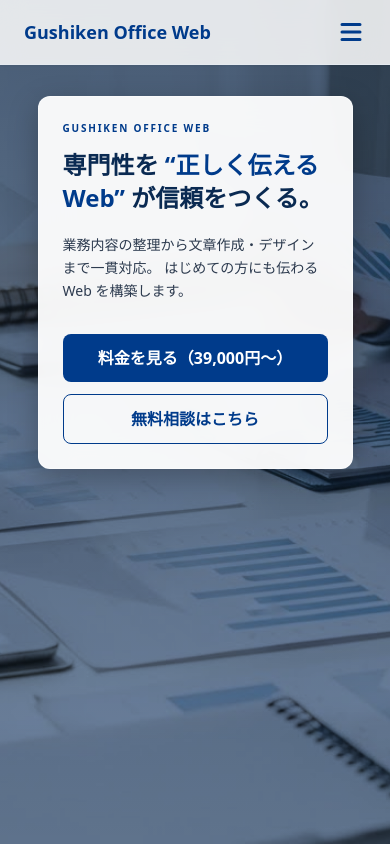
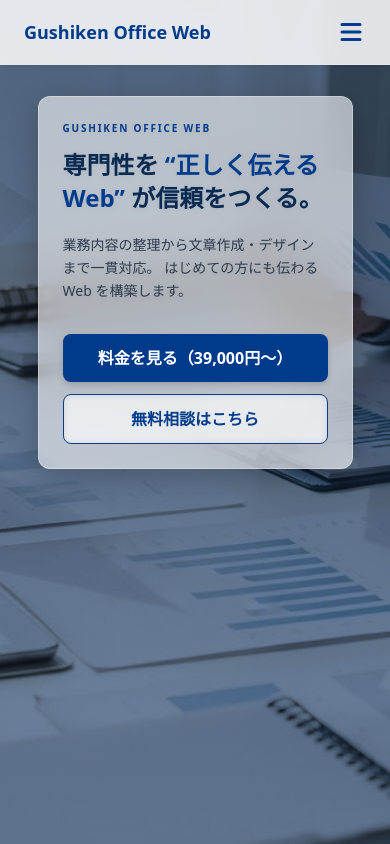
Before and after one commit to gushiyuu123-glitch/gushiken-office-web, a React (Vite) app: page / in a window 390 px wide. Shown: the top 844 px of the page. Built offline with nearby package versions, Linux system fonts and the light colour scheme.

Commit message:
test: auto deploy check

```diff
--- a/src/components/HeroSP.jsx
+++ b/src/components/HeroSP.jsx
@@ -3,8 +3,9 @@ import heroImg from "../assets/hero-office.png";
 
 export default function HeroSP() {
   return (
-    <section className="relative w-full h-[100dvh] overflow-hidden z-0 block md:hidden"
-    >
+    <section className="relative w-full h-[100dvh] overflow-hidden z-0 block md:hidden">
+
+      {/* 背景画像 */}
       <motion.img
         src={heroImg}
         alt="Corporate Office"
@@ -12,47 +13,70 @@ export default function HeroSP() {
         animate={{ scale: 1, opacity: 1 }}
         transition={{ duration: 1.2 }}
         className="absolute inset-0 w-full h-full object-cover object-center"
-        style={{ transform: "translateZ(0)" }}  // ← iOSの縮み対策
+        style={{ transform: "translateZ(0)" }} // iOS対策
       />
 
+      {/* 青オーバーレイ（背景の情報量を抑える） */}
       <div className="absolute inset-0 bg-[#032b61]/55 mix-blend-multiply" />
-      <div className="absolute inset-0 bg-gradient-to-b from-[#0a1c33]/40 to-transparent" />
 
+      {/* 下グラデーション */}
+      <div className="absolute inset-0 bg-gradient-to-b from-[#0a1c33]/35 to-transparent" />
+
+      {/* ====== 中央カード ====== */}
       <div className="relative z-10 px-5 pt-24">
         <div
-          className="bg-white/95 backdrop-blur-lg border border-white/40
-                     rounded-xl shadow-[0_10px_30px_rgba(0,0,0,0.25)]
-                     p-6 max-w-[90%] mx-auto"
+          className="
+            relative
+            bg-white/55 backdrop-blur-xl
+            border border-white/40
+            rounded-xl
+            shadow-[0_10px_30px_rgba(0,0,0,0.22)]
+            p-6 max-w-[90%] mx-auto
+          "
         >
-          <p className="text-[#003b8b] font-bold tracking-[0.18em] text-[10px] mb-3">
+
+          {/* 内側透明ホワイトレイヤー（視認性アップ） */}
+          <div className="absolute inset-0 bg-white/10 rounded-xl pointer-events-none" />
+
+          {/* ===== 内容 ===== */}
+          <div className="relative z-10">
+
+            <p className="text-[#003b8b] font-bold tracking-[0.18em] text-[10px] mb-3 drop-shadow-[0_1px_2px_rgba(0,0,0,0.05)]">
               GUSHIKEN OFFICE WEB
             </p>
 
-          <h1 className="text-2xl font-bold text-[#0a2a52] leading-snug mb-5">
+            <h1 className="text-2xl font-bold text-[#0a2a52] leading-snug mb-5 drop-shadow-[0_1px_3px_rgba(0,0,0,0.06)]">
               専門性を
               <span className="text-[#003b8b]"> “正しく伝える Web” </span>
               が信頼をつくる。
             </h1>
 
-          <p className="text-sm text-[#2d3b4f] leading-relaxed mb-8">
+            <p className="text-sm text-[#2d3b4f] leading-relaxed mb-8 drop-shadow-[0_1px_2px_rgba(0,0,0,0.05)]">
               業務内容の整理から文章作成・デザインまで一貫対応。
               はじめての方にも伝わる Web を構築します。
             </p>
 
             <div className="flex flex-col gap-3">
+
               <a
                 href="#plans"
-              className="bg-[#003b8b] text-white py-3 rounded-lg text-base font-semibold text-center"
+                className="bg-[#003b8b] text-white py-3 rounded-lg text-base font-semibold text-center shadow-[0_3px_6px_rgba(0,0,0,0.15)]"
               >
                 料金を見る（39,000円〜）
               </a>
+
               <a
                 href="#contact"
-              className="border border-[#003b8b] text-[#003b8b]
-                         py-3 rounded-lg text-base font-semibold text-center"
+                className="
+                  border border-[#003b8b] text-[#003b8b]
+                  py-3 rounded-lg text-base font-semibold text-center
+                  bg-white/20 backdrop-blur-sm
+                "
               >
                 無料相談はこちら
               </a>
+
+            </div>
           </div>
         </div>
       </div>
```
Lines whose indentation alone changed are shown as unchanged.
